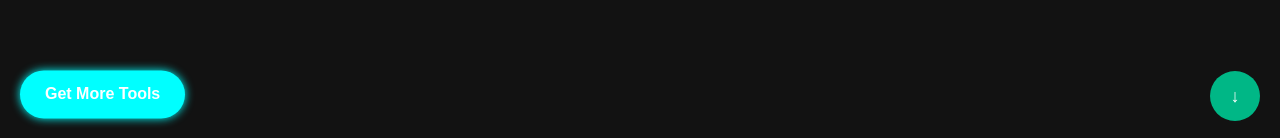
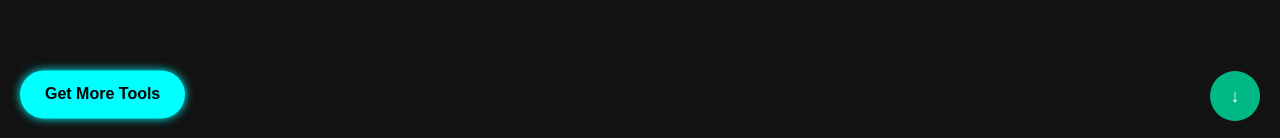
Before and after one commit to kds-zahid-live/bbcode, a React (Create React App) app: page / in a window 1280 px wide. Shown: the part 659-797 px from the top of the page. Built offline with nearby package versions, Linux system fonts and the light colour scheme.

Commit message:
Update Tools.js

```diff
--- a/src/Tools.js
+++ b/src/Tools.js
@@ -7,9 +7,8 @@ const Tools = () => {
     left: '20px',
     padding: '15px 25px',
     backgroundColor: '#00B786',
-    color: '#fff',
 
-    color: 'black !important',
+    color: 'black',
     backgroundColor: 'aqua',
     boxShadow: ' 0 0 10px aqua',
 
```
